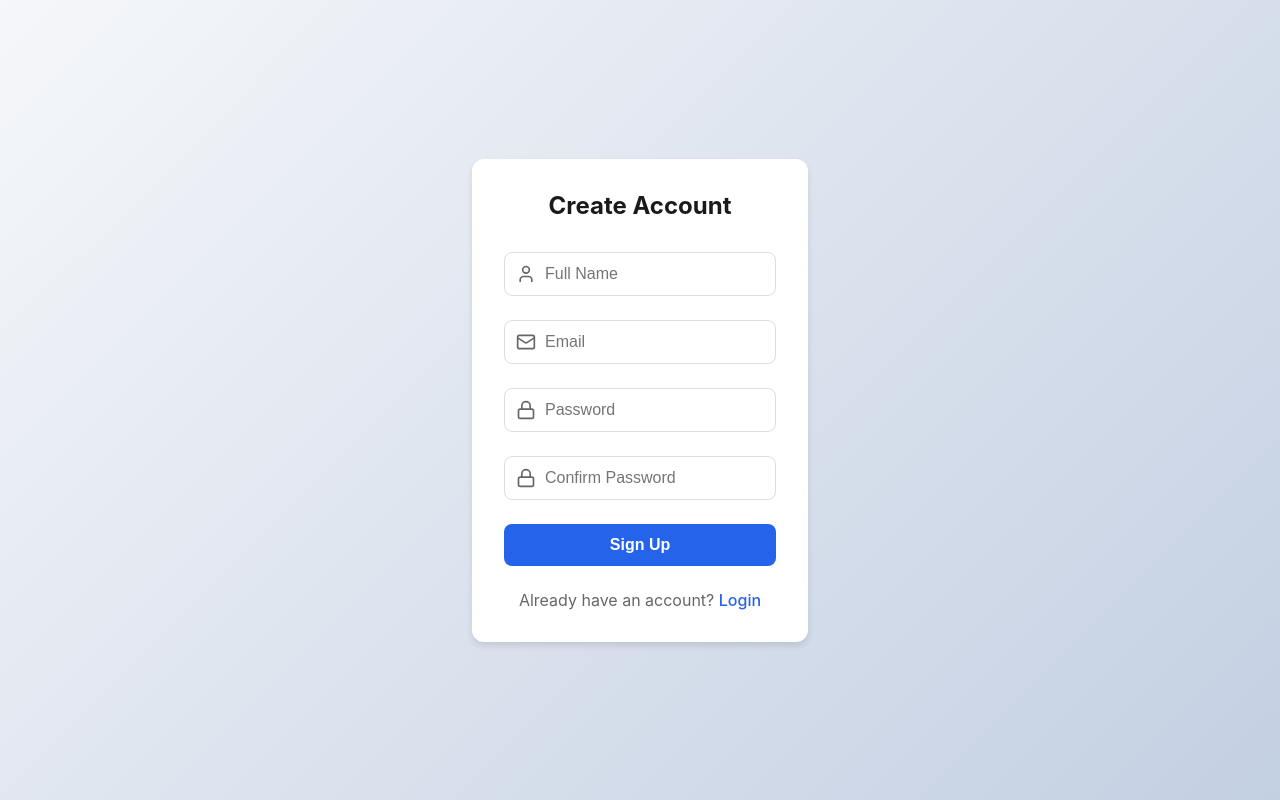
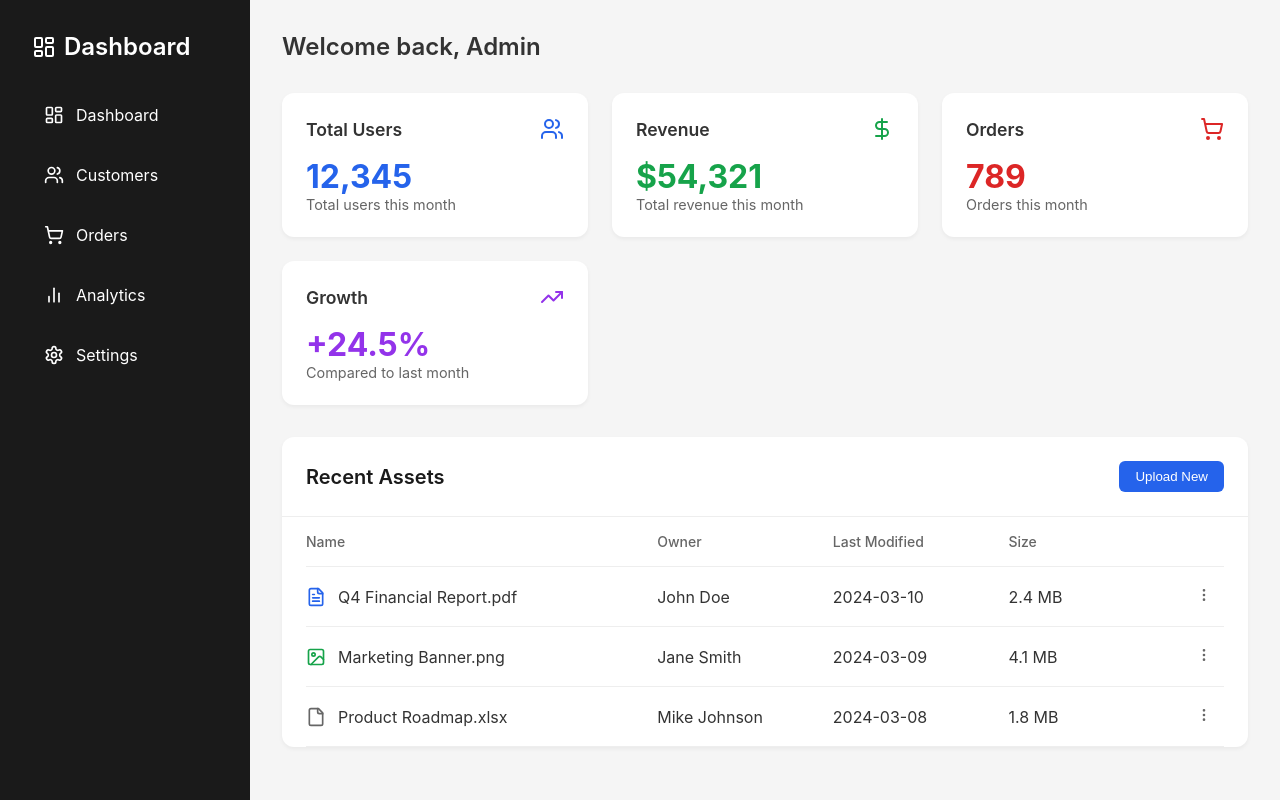
Before and after one commit to BlockVestify/BlockVestify, a React (Vite) app in the folder frontend/: page / in a window 1280 px wide. Built offline with nearby package versions, Linux system fonts and the light colour scheme.

Commit message:
added assets

```diff
--- a/frontend/src/App.tsx
+++ b/frontend/src/App.tsx
@@ -3,11 +3,12 @@ import { Users, DollarSign, ShoppingCart, TrendingUp } from 'lucide-react';
 import Sidebar from './components/Sidebar';
 import Widget from './components/Widget';
 import SignupPage from './pages/SignupPage';
+import AssetsList from './components/assets/AssetsList';
 import './styles/dashboard.css';
 
 function App() {
   // Temporary toggle for demo purposes
-  const showSignup = true;
+  const showSignup = false;
 
   if (showSignup) {
     return <SignupPage />;
@@ -52,10 +53,7 @@ function App() {
           />
         </div>
 
-        <div className="chart-container">
-          <h3 className="widget-title">Monthly Overview</h3>
-          <p style={{ textAlign: 'center', padding: '2rem' }}>Chart Placeholder</p>
-        </div>
+        <AssetsList />
       </main>
     </div>
   );
--- /dev/null
+++ b/frontend/src/components/assets/AssetItem.tsx
@@ -0,0 +1,37 @@
+import React from 'react';
+import { FileText, Image, File, MoreVertical } from 'lucide-react';
+import { Asset } from '../../types/asset';
+
+interface AssetItemProps {
+  asset: Asset;
+}
+
+const AssetItem = ({ asset }: AssetItemProps) => {
+  const getIcon = (type: string) => {
+    switch (type) {
+      case 'document':
+        return <FileText size={20} className="asset-icon document" />;
+      case 'image':
+        return <Image size={20} className="asset-icon image" />;
+      default:
+        return <File size={20} className="asset-icon default" />;
+    }
+  };
+
+  return (
+    <div className="asset-item">
+      <div className="asset-name">
+        {getIcon(asset.type)}
+        <span>{asset.name}</span>
+      </div>
+      <div className="asset-owner">{asset.owner}</div>
+      <div className="asset-date">{asset.lastModified}</div>
+      <div className="asset-size">{asset.size}</div>
+      <button className="asset-actions">
+        <MoreVertical size={16} />
+      </button>
+    </div>
+  );
+};
+
+export default AssetItem;
--- /dev/null
+++ b/frontend/src/components/assets/AssetsList.tsx
@@ -0,0 +1,59 @@
+import React from 'react';
+import { FileText, Image, File, MoreVertical } from 'lucide-react';
+import { Asset } from '../../types/asset';
+import AssetItem from './AssetItem';
+import '../../styles/assets.css';
+
+const mockAssets: Asset[] = [
+  {
+    id: '1',
+    name: 'Q4 Financial Report.pdf',
+    type: 'document',
+    size: '2.4 MB',
+    lastModified: '2024-03-10',
+    owner: 'John Doe'
+  },
+  {
+    id: '2',
+    name: 'Marketing Banner.png',
+    type: 'image',
+    size: '4.1 MB',
+    lastModified: '2024-03-09',
+    owner: 'Jane Smith'
+  },
+  {
+    id: '3',
+    name: 'Product Roadmap.xlsx',
+    type: 'spreadsheet',
+    size: '1.8 MB',
+    lastModified: '2024-03-08',
+    owner: 'Mike Johnson'
+  }
+];
+
+const AssetsList = () => {
+  return (
+    <div className="assets-container">
+      <div className="assets-header">
+        <h3>Recent Assets</h3>
+        <button className="upload-button">Upload New</button>
+      </div>
+
+      <div className="assets-list">
+        <div className="assets-list-header">
+          <span>Name</span>
+          <span>Owner</span>
+          <span>Last Modified</span>
+          <span>Size</span>
+          <span></span>
+        </div>
+
+        {mockAssets.map(asset => (
+          <AssetItem key={asset.id} asset={asset} />
+        ))}
+      </div>
+    </div>
+  );
+};
+
+export default AssetsList;
--- /dev/null
+++ b/frontend/src/styles/assets.css
@@ -0,0 +1,93 @@
+.assets-container {
+  background: white;
+  border-radius: 12px;
+  box-shadow: 0 2px 4px rgba(0, 0, 0, 0.05);
+  margin-top: 2rem;
+}
+
+.assets-header {
+  padding: 1.5rem;
+  display: flex;
+  justify-content: space-between;
+  align-items: center;
+  border-bottom: 1px solid #eee;
+}
+
+.assets-header h3 {
+  font-size: 1.25rem;
+  font-weight: 600;
+  color: #1a1a1a;
+}
+
+.upload-button {
+  padding: 0.5rem 1rem;
+  background: #2563eb;
+  color: white;
+  border: none;
+  border-radius: 6px;
+  font-weight: 500;
+  cursor: pointer;
+  transition: background-color 0.2s;
+}
+
+.upload-button:hover {
+  background: #1d4ed8;
+}
+
+.assets-list {
+  padding: 0 1.5rem;
+}
+
+.assets-list-header {
+  display: grid;
+  grid-template-columns: 2fr 1fr 1fr 1fr 40px;
+  padding: 1rem 0;
+  border-bottom: 1px solid #eee;
+  color: #666;
+  font-size: 0.875rem;
+  font-weight: 500;
+}
+
+.asset-item {
+  display: grid;
+  grid-template-columns: 2fr 1fr 1fr 1fr 40px;
+  padding: 1rem 0;
+  align-items: center;
+  border-bottom: 1px solid #eee;
+}
+
+.asset-name {
+  display: flex;
+  align-items: center;
+  gap: 0.75rem;
+}
+
+.asset-icon {
+  flex-shrink: 0;
+}
+
+.asset-icon.document {
+  color: #2563eb;
+}
+
+.asset-icon.image {
+  color: #16a34a;
+}
+
+.asset-icon.default {
+  color: #666;
+}
+
+.asset-actions {
+  background: none;
+  border: none;
+  color: #666;
+  cursor: pointer;
+  padding: 0.25rem;
+  border-radius: 4px;
+  transition: background-color 0.2s;
+}
+
+.asset-actions:hover {
+  background: #f5f5f5;
+}
--- /dev/null
+++ b/frontend/src/types/asset.ts
@@ -0,0 +1,8 @@
+export interface Asset {
+  id: string;
+  name: string;
+  type: 'document' | 'image' | 'spreadsheet' | string;
+  size: string;
+  lastModified: string;
+  owner: string;
+}
```
